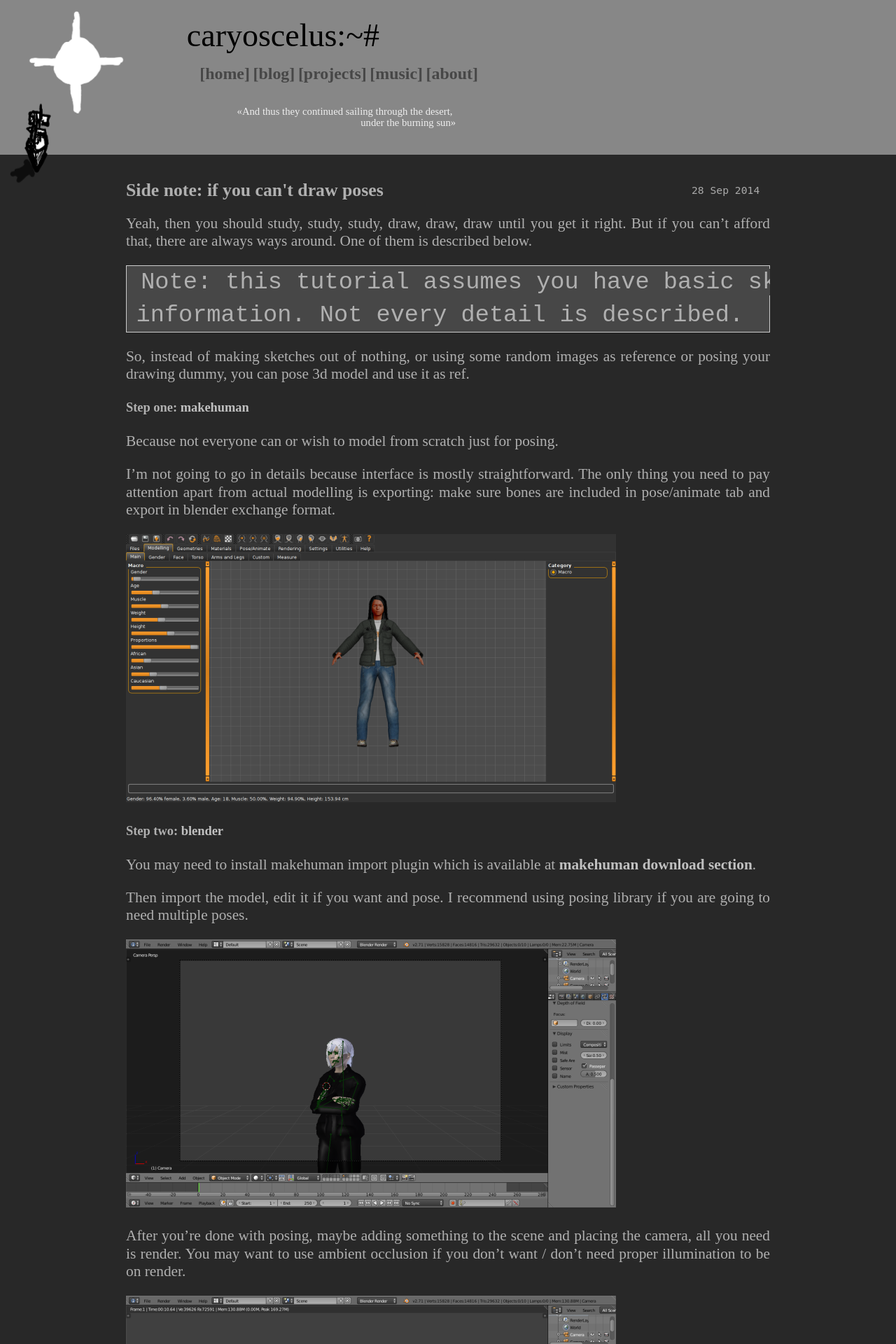
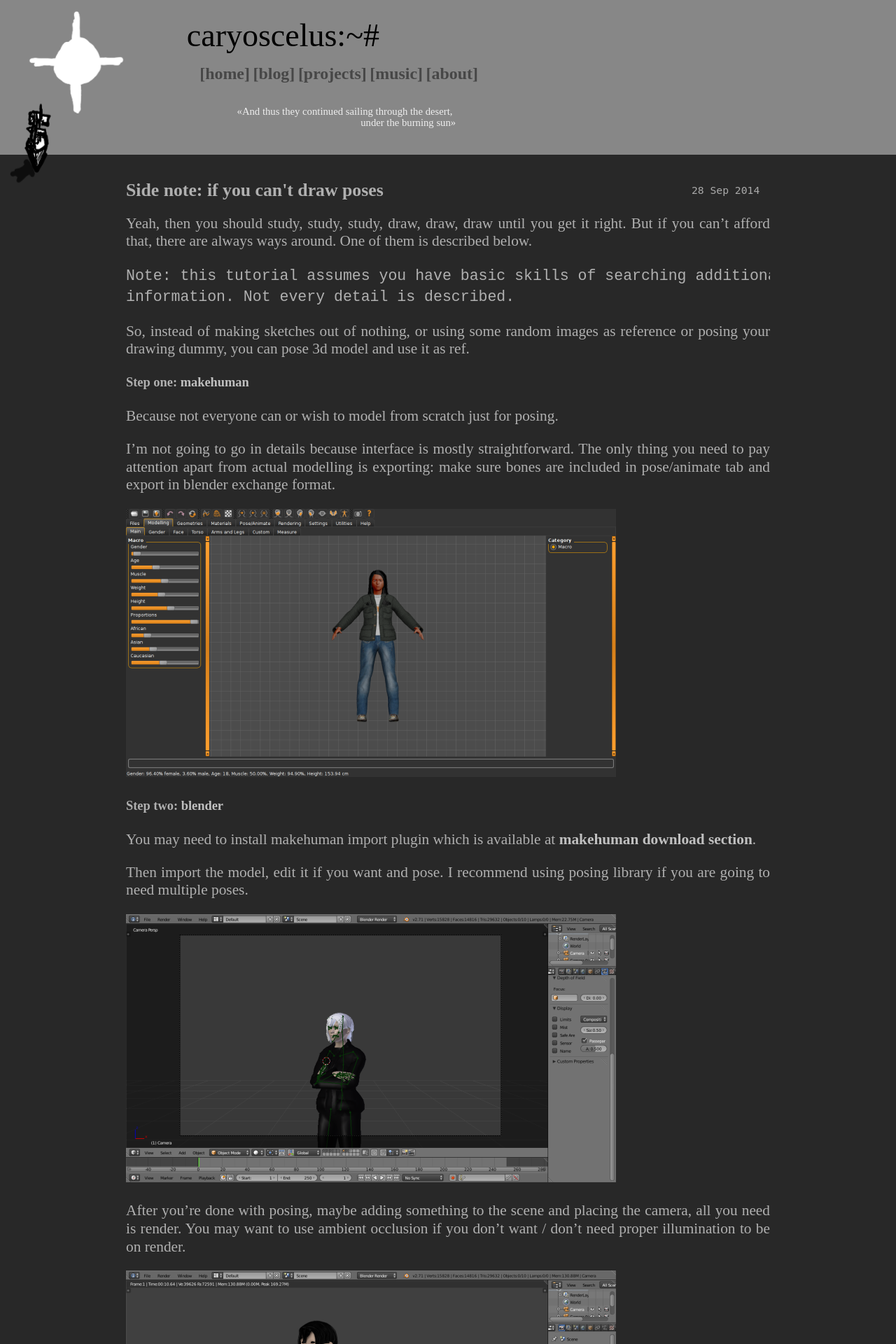
Before and after one commit to caryoscelus/caryoscelus.github.io, a Jekyll site: the page built from _posts/2014-09-28-makehuman.md, in a window 1280 px wide. Shown: the top 1920 px of the page at 70% size. Built offline with Jekyll 4.4.1, drawn with Linux system fonts in a browser that asks for light colours; some web fonts are replaced.

Commit message:
Minor style fixes related to pre

```diff
--- a/css/main.css
+++ b/css/main.css
@@ -276,18 +276,20 @@
 
 /* standard */
 pre {
-  border: 1px solid #ccc;
-  background-color: #474747;
-  padding: 0 .4em;
+/*   border: 1px solid #ccc; */
+/*   background-color: #474747; */
+
+/*   padding: 0 .4em; */
+  text-indent: 0;
 }
+
 
 .post ul, .post ol {
   margin-left: 1.35em;
 }
 
 code {
-  background-color: #474747;
-  padding: 0 .2em;
+/*   background-color: #474747; */
 }
 
 pre code {
--- a/css/syntax.css
+++ b/css/syntax.css
@@ -1,4 +1,4 @@
-.highlight  { font-size: 150%; }
+.highlight  { font-size: 120%; }
 .highlight .c { color: #999988; font-style: italic } /* Comment */
 .highlight .err { color: #a61717; background-color: #e3d2d2 } /* Error */
 .highlight .k { font-weight: bold } /* Keyword */
```
